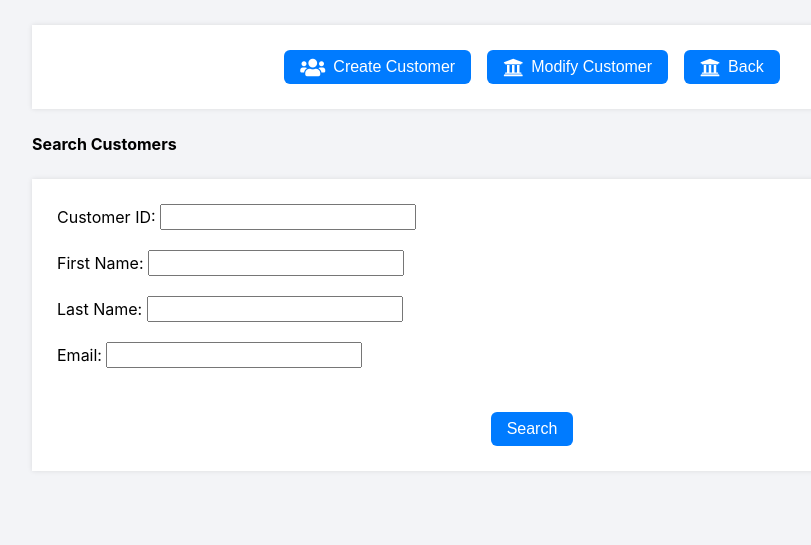
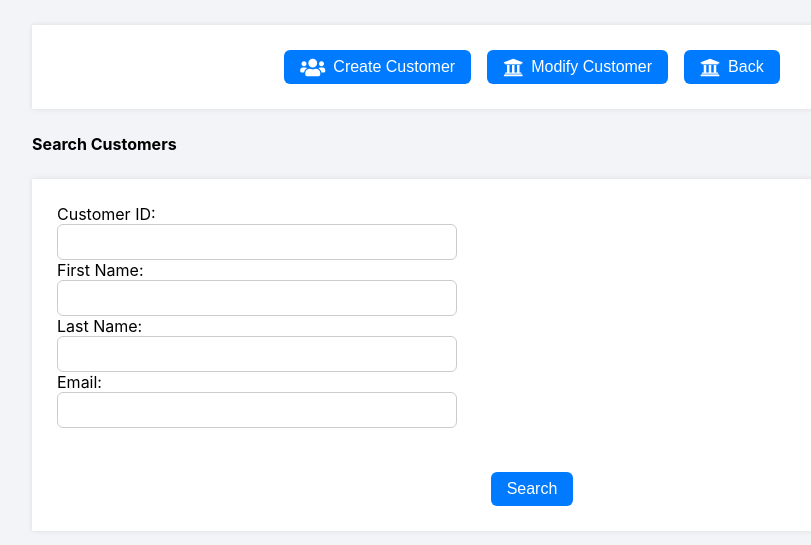
Before and after one commit to jdench1989/mthree_bank_project, a Flask app: page /customer/search in a window 1280 px wide. Shown: the part 60-605 px from the top of the page, without its empty margins (108-919 px from the left). Run offline with Flask 3, Linux system fonts and the light colour scheme.

Commit message:
search formating

```diff
--- a/static/style.css
+++ b/static/style.css
@@ -188,10 +188,11 @@ body.loggedin {
 .form-container {
     display: flex;
     flex-direction: column; /* Stack form elements vertically */
-    align-items: center; /* Center form elements horizontally */
+    align-items: left; /* Center form elements horizontally */
     gap: 1rem; /* Space between form elements */
     margin-top: 1.5rem; /* Space above the form */
 }
+
 
 /* Input field styling */
 .form-container input[type="text"],
@@ -215,3 +216,31 @@ body.loggedin {
 .form-container input[type="date"]:focus,
 .form-container input[type="password"]:focus,
 .form-container textarea:foc
+
+
+/*Customer search form styling */
+
+.search_form-container {
+    display: flex;
+    flex-direction: column; /* Stack form elements vertically */
+    align-items: left; /* Center form elements horizontally */
+    gap: 1rem; /* Space between form elements */
+    margin-top: 1.5rem; /* Space above the form */
+}
+
+/* Input field styling */
+.search_form-container input[type="text"],
+.search_form-container textarea {
+    width: 100%; /* Full width */
+    max-width: 400px; /* Max width for larger screens */
+    padding: 0.5rem; /* Padding inside the field */
+    font-size: 1rem; /* Font size */
+    font-family: Arial, sans-serif; /* Font family */
+    border: 1px solid #ccc; /* Light border */
+    border-radius: 0.375rem; /* Rounded corners */
+    transition: border-color 0.3s; /* Smooth transition */
+}
+
+/* Input field focus state */
+.search_form-container input[type="text"]:focus,
+.search_form-container textarea:foc
--- a/templates/customer_search.html
+++ b/templates/customer_search.html
@@ -48,26 +48,18 @@
 </div>
 <!-- <h2>Customer Search</h2> -->
 <h1>Search Customers</h1>
-<div class="form_container">
-    <label for="customer_id">Customer ID:</label>
-    <input type="text" id="customer_id">
-    <br><br>
-
-    <label for="first_name">First Name:</label>
-    <input type="text" id="first_name">
-    <br><br>
-
-    <label for="last_name">Last Name:</label>
-    <input type="text" id="last_name">
-    <br><br>
-
-    <label for="email">Email:</label>
-    <input type="text" id="email">
-    <br><br>
-
+<div class="search_form-container">
+    <label for="customer_id">Customer ID:</label><br>
+    <input type="text" id="customer_id"><br>
+    <label for="first_name">First Name:</label><br>
+    <input type="text" id="first_name"><br>
+    <label for="last_name">Last Name:</label><br>
+    <input type="text" id="last_name"><br>
+    <label for="email">Email:</label><br>
+    <input type="text" id="email"><br>
+    <br>
     <div class="button-container">
       <button onclick="buildQueryUrl()">Search</button>
     </div>
-
 </div>
 {% endblock %}
```
Also changed, not shown: templates/customer_new.html (+7 -7 lines).
